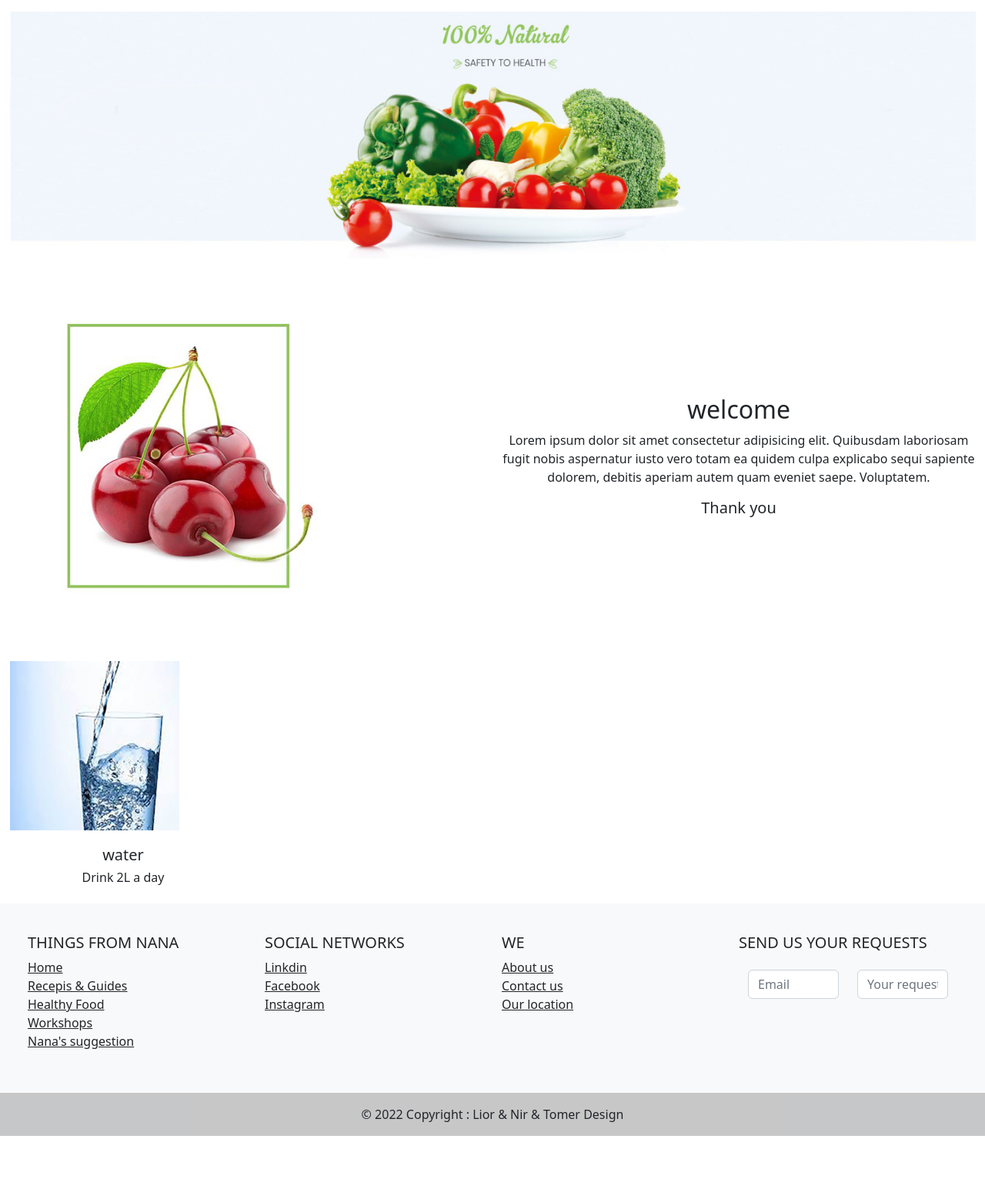
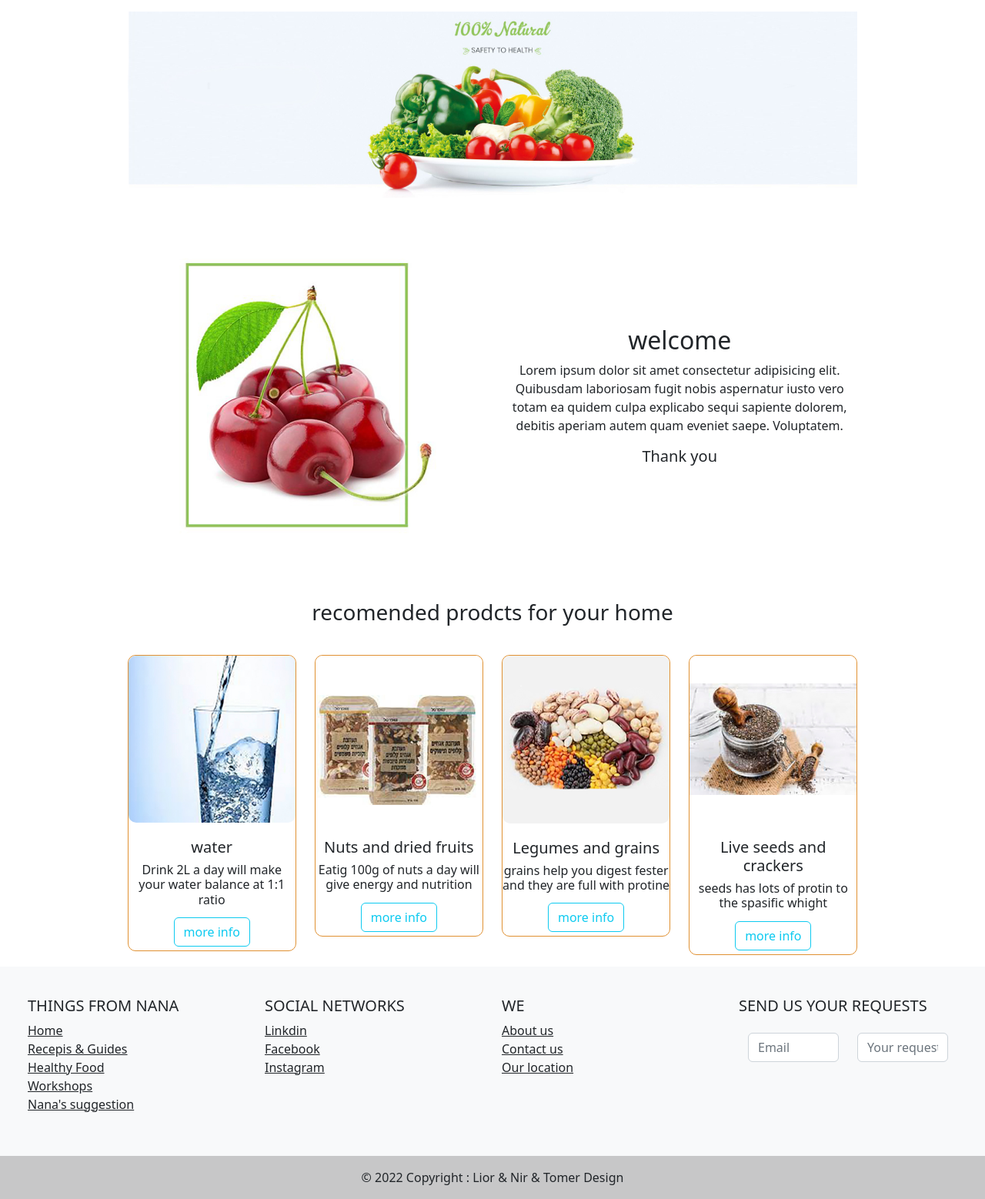
Before and after one commit to nirayal/WEB_Proj, a PHP site: page /Healthy_Food.htm in a window 1280 px wide. Shown: the part 99-1657 px from the top of the page at 77% size. Before the commit the page ends 1575 px from the top, so only its background shows below. Run offline with PHP 8.4, Linux system fonts and the light colour scheme.

Commit message:
changes in healthfy and css- image to width 100%

```diff
--- a/Healthy_Food.htm
+++ b/Healthy_Food.htm
@@ -49,7 +49,7 @@
             </div>
           </header>
           <main>
-            <div class="continer-fluid">
+            <div class="continer-fluid present">
               <div class="row">
                 <img src="Pics/image2copy.jpg" alt="">
               </div>
@@ -67,20 +67,59 @@
                 </div>
               </div>
               <div class="row">
-                <div class="col">
+                <div class="col text-center">
+                  <h3>recomended prodcts for your home</h3>
+                </div>
+              </div>
+              <div class="row">
+                <div class="col-sm ">
                   <div class="product-card">
                     <div class="product-image">
-                      <img src="Pics/watercopy.jpg">
+                      <img class="img-product" src="Pics/watercopy.jpg">
                         <div class="product-info">
                             <h5>water</h5>
-                            <h6>Drink 2L a day</h6>
+                            <h6>Drink 2L a day will make your water balance at 1:1 ratio</h6>
+                            <button type="button" class="btn btn-outline-info">more info</button>
                         </div>
                     </div>
                   </div>
                 </div>
-                <div class="col"></div>
-                <div class="col"></div>
-                <div class="col"></div>
+                <div class="col-sm ">
+                  <div class="product-card">
+                    <div class="product-image">
+                      <img class="img-product" src="Pics/Nuts.jpg">
+                        <div class="product-info">
+                            <h5>Nuts and dried fruits</h5>
+                            <h6>Eatig 100g of nuts a day will give energy and nutrition</h6>
+                            <button type="button" class="btn btn-outline-info">more info</button>
+                        </div>
+                    </div>
+                  </div>
+                </div>
+                <div class="col-sm">
+                  <div class="product-card">
+                    <div class="product-image">
+                      <img class="img-product" src="Pics/Legumes.jpg">
+                        <div class="product-info">
+                            <h5>Legumes and grains</h5>
+                            <h6>grains help you digest fester and they are full with protine</h6>
+                            <button type="button" class="btn btn-outline-info">more info</button>
+                        </div>
+                    </div>
+                  </div>
+                </div>
+                <div class="col-sm">
+                  <div class="product-card">
+                    <div class="product-image">
+                      <img class="img-product" src="Pics/live-seeds.jpg">
+                        <div class="product-info">
+                            <h5>Live seeds and crackers</h5>
+                            <h6>seeds has lots of protin to the spasific whight</h6>
+                            <button type="button" class="btn btn-outline-info">more info</button>
+                        </div>
+                    </div>
+                  </div>
+                </div>
               </div>
             </div>
           </main>
--- a/style.css
+++ b/style.css
@@ -1,9 +1,9 @@
 header{
     background-color: #ffefcd;
 }
-
+/*change image classes*/
 img {
-    width: 75%;
+    width: 100%;
 }
 
 body {
@@ -67,7 +67,10 @@
 
 /* lior changes healfy food */
 
-
+.present{
+    margin-left: 12%;
+    margin-right: 12%;
+}
 .imagebanner{
     /* margin-left: 15%;
     margin-right: 15%; */
@@ -83,9 +86,8 @@
     margin-left: 15%;
     margin-right: 15%;
 }
-.welcomeimage{
-    justify-items: center;
-    align-items: center;
+.img-product{
+    border-radius: 10px;
 }
 .welcometext{
     width: 50%;
@@ -94,32 +96,9 @@
     padding-top: 10%;
     text-align: center;
 }
-.seperator{
-    margin-left: 15%;
-    margin-right: 15%;
-    display: flex;
-    align-items: center;
-    justify-content: center;
-    background-color: #c4c4c4;
-    margin-top: 20px;
-}
-
-
-.products {
-    display: flex;
-    flex-wrap: wrap;
-    margin-left: 10px;
-    background-color: rgb(233, 233, 233);
-    margin-left: 15%;
-    margin-right: 15%;
-    margin-top: 20px;
-
-}
-
-.product-card {
-    padding:0.5%;
-    flex-grow: 2;
-    flex-basis: 5%;
+.product-card{
+    border: solid #e09132 1px;
+    border-radius: 10px;
 
 }
 
@@ -127,9 +106,17 @@
       margin-top: 20px;
       text-align: center;
 }
+.btn-outline-info{
+    margin: 5px ;
+    border-color: #e09132;
+    background-color: #e09132;
+}
+.btn{
+    border-color: #e09132;
+    background-color: #e09132;
+}
 
 .product-image img {
     max-width: 400px;
     height: auto;
-
   }
```
